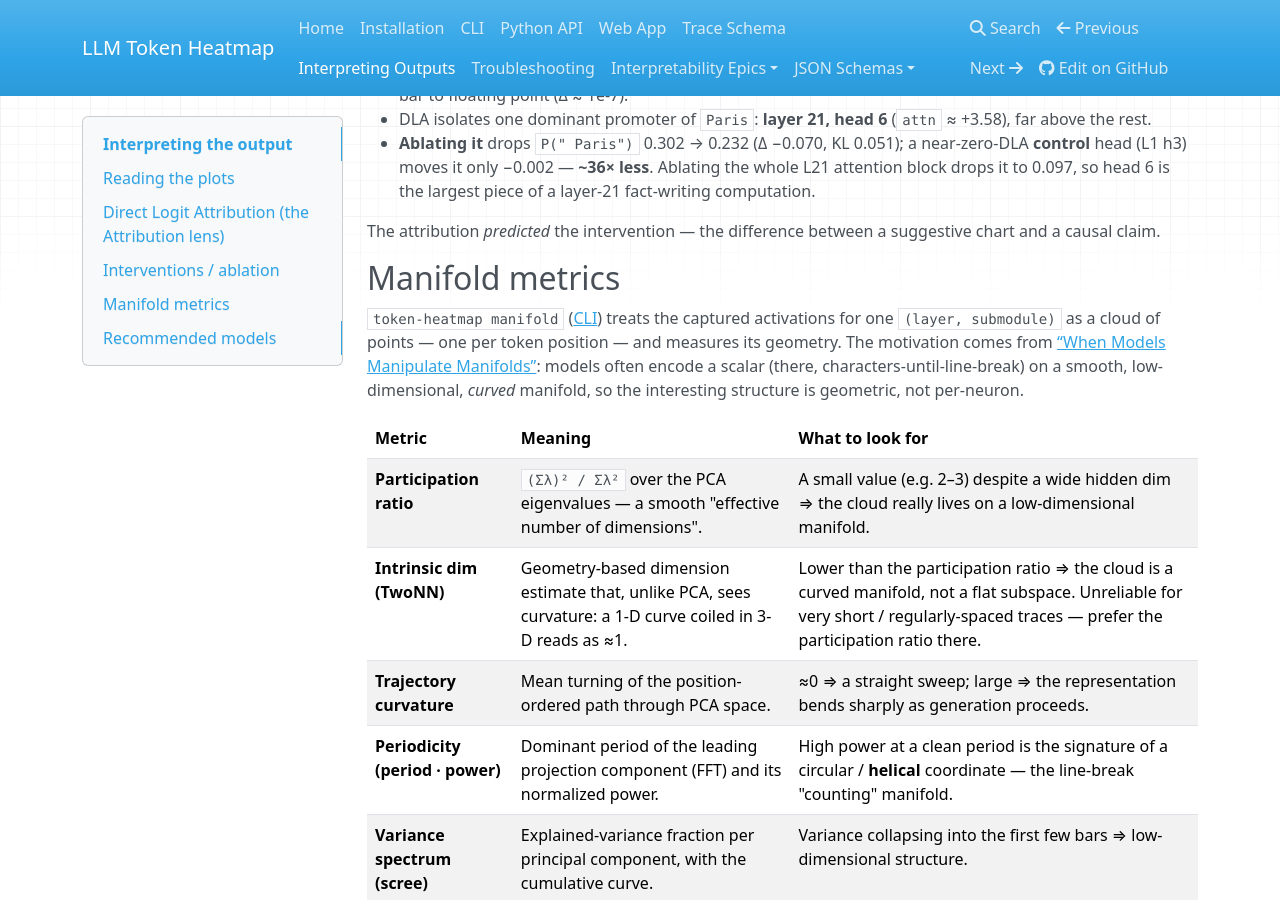
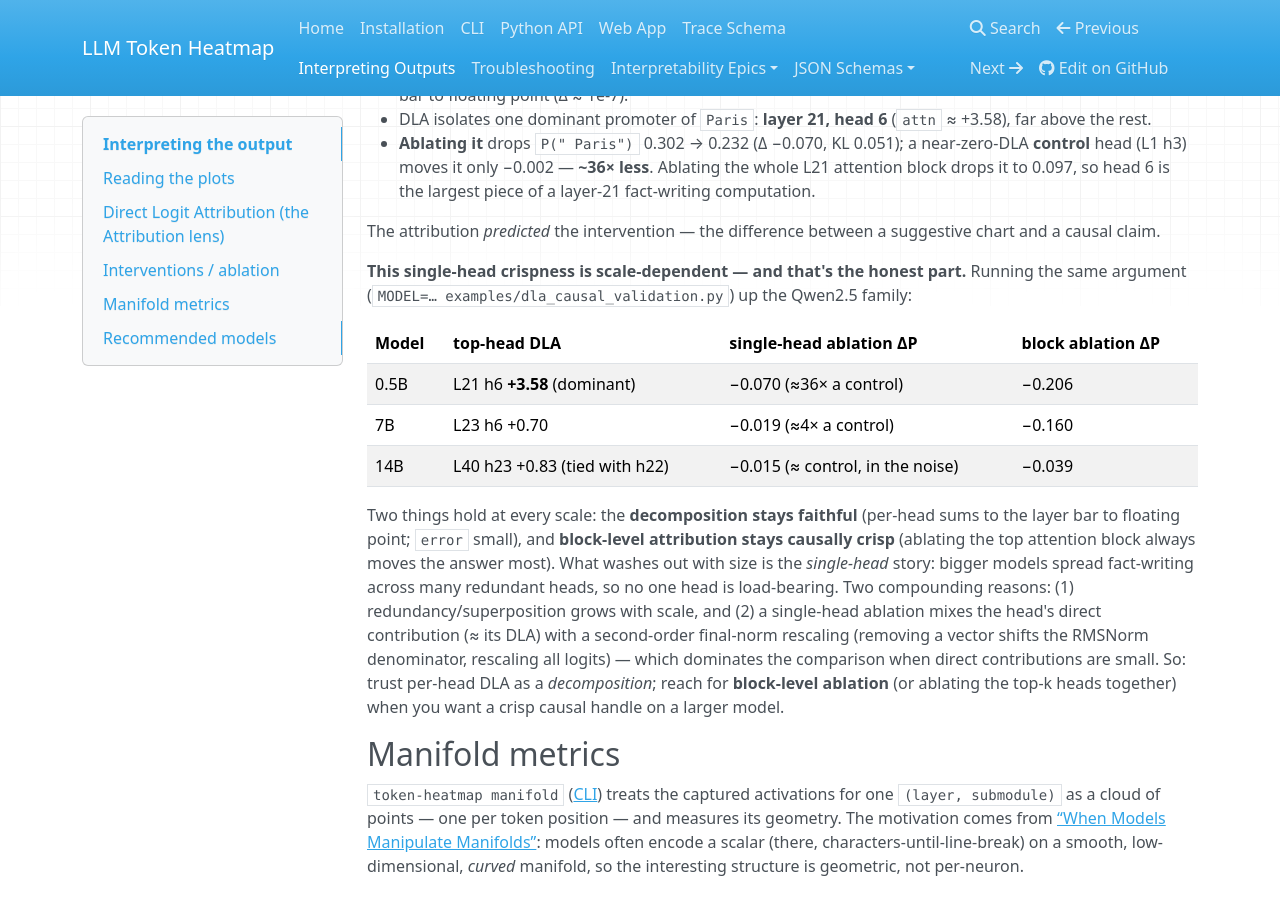
Before and after one commit to zangjiucheng/Token-Heatmap, an MkDocs documentation site: the page built from docs/interpreting.md, in a window 1280 px wide and 900 px high, scrolled down 2269 px. Built offline with MkDocs 1.6.1, drawn with Linux system fonts in a browser that asks for light colours; nearby versions of some CDN libraries.

Commit message:
docs(interpreting): honest scaling caveat — single-head crispness is a small-model effect
Ran the causal-validation argument across Qwen2.5 0.5B/7B/14B: the decomposition stays faithful and block-level ablation stays causally crisp at every scale, but single-head ablation washes out as the model grows (distributed/redundant fact-writing + a second-order final-norm rescaling). Documented honestly rather than overclaiming the 0.5B result.

Co-Authored-By: Claude Opus 4.8 <noreply@anthropic.com>

```diff
--- a/docs/interpreting.md
+++ b/docs/interpreting.md
@@ -102,6 +102,29 @@ forward passes (no GPU). On `Qwen/Qwen2.5-0.5B-Instruct`:
 The attribution *predicted* the intervention — the difference between a
 suggestive chart and a causal claim.
 
+**This single-head crispness is scale-dependent — and that's the honest part.**
+Running the same argument (`MODEL=… examples/dla_causal_validation.py`) up the
+Qwen2.5 family:
+
+| Model | top-head DLA | single-head ablation ΔP | block ablation ΔP |
+| --- | --- | --- | --- |
+| 0.5B | L21 h6 **+3.58** (dominant) | −0.070 (≈36× a control) | −0.206 |
+| 7B | L23 h6 +0.70 | −0.019 (≈4× a control) | −0.160 |
+| 14B | L40 h23 +0.83 (tied with h22) | −0.015 (≈ control, in the noise) | −0.039 |
+
+Two things hold at every scale: the **decomposition stays faithful** (per-head
+sums to the layer bar to floating point; `error` small), and **block-level
+attribution stays causally crisp** (ablating the top attention block always moves
+the answer most). What washes out with size is the *single-head* story: bigger
+models spread fact-writing across many redundant heads, so no one head is
+load-bearing. Two compounding reasons: (1) redundancy/superposition grows with
+scale, and (2) a single-head ablation mixes the head's direct contribution (≈ its
+DLA) with a second-order final-norm rescaling (removing a vector shifts the
+RMSNorm denominator, rescaling all logits) — which dominates the comparison when
+direct contributions are small. So: trust per-head DLA as a *decomposition*;
+reach for **block-level ablation** (or ablating the top-k heads together) when you
+want a crisp causal handle on a larger model.
+
 ## Manifold metrics
 
 `token-heatmap manifold` ([CLI](cli.md#manifold-analysis)) treats the captured
```
